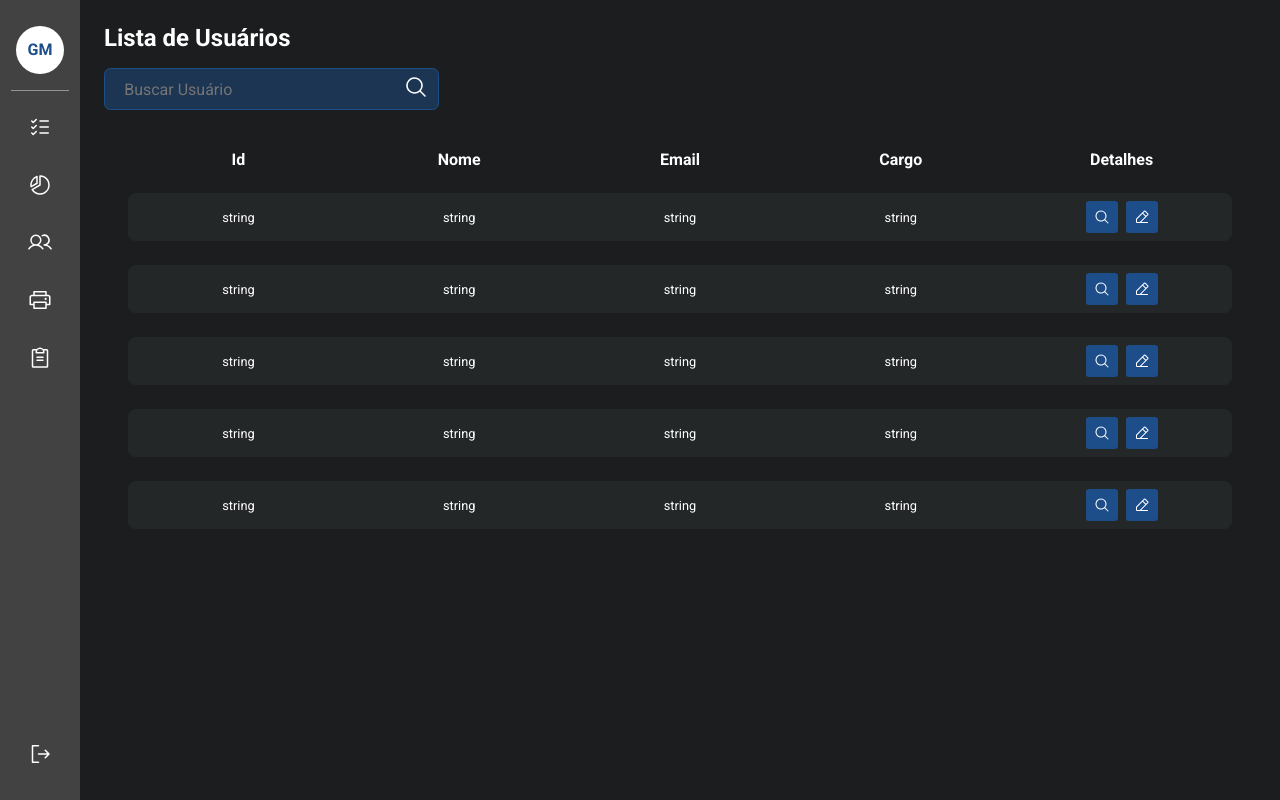
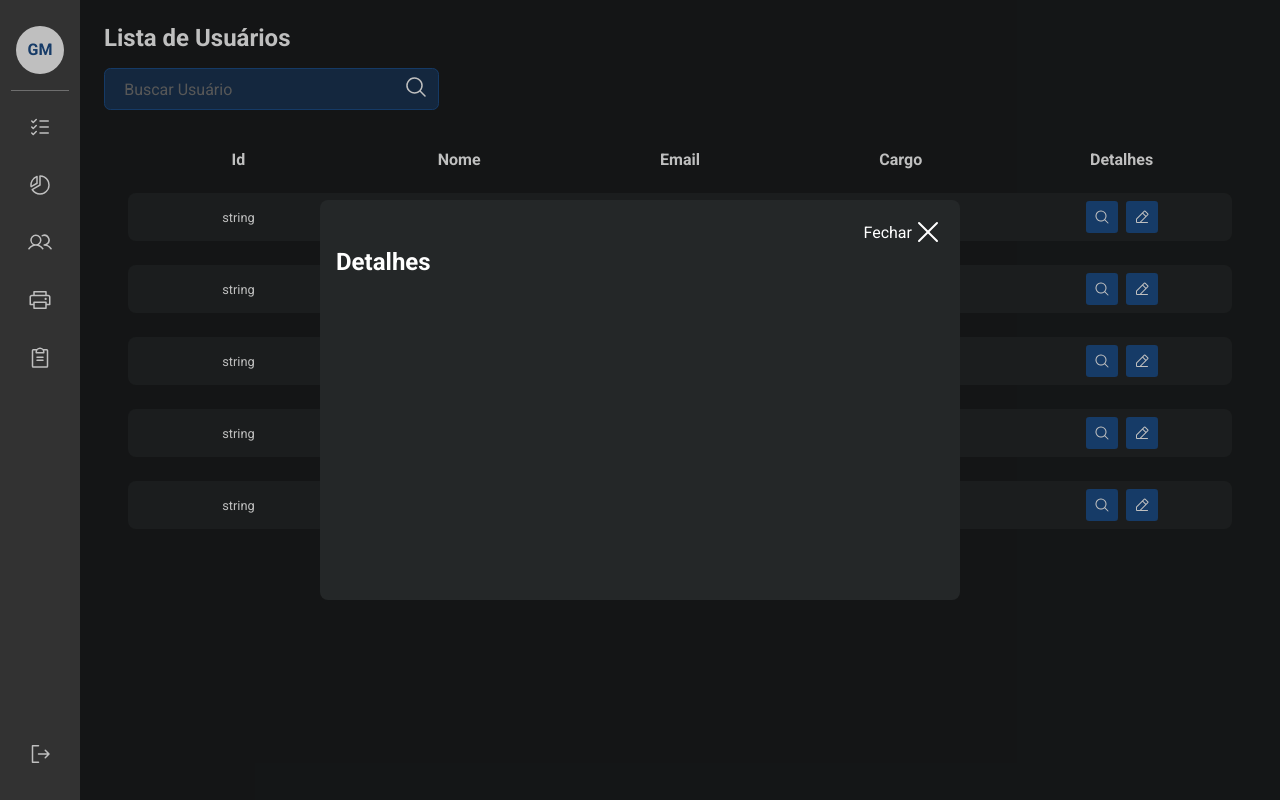
Before and after one commit to IFCE-Campus-Aracati/phfrontend, a React (Vite) app: page /admin/list_users in a window 1280 px wide. Both pictures are taken after a click on the button 1101 px from the left and 217 px from the top of the page. Built offline with nearby package versions, Linux system fonts and the light colour scheme.

Commit message:
feat: configurando modal

```diff
--- a/package.json
+++ b/package.json
@@ -11,6 +11,7 @@
   "dependencies": {
     "@phosphor-icons/react": "^2.0.5",
     "@radix-ui/react-avatar": "^1.0.2",
+    "@radix-ui/react-dialog": "^1.0.3",
     "@radix-ui/react-select": "^1.2.1",
     "classnames": "^2.3.2",
     "date-fns": "^2.29.3",
--- /dev/null
+++ b/src/components/Modal/DetailsUser/detailsUser.tsx
@@ -0,0 +1,44 @@
+import React from "react";
+
+import {
+  Root,
+  Trigger,
+  Portal,
+  Overlay,
+  Content,
+  Title,
+  Header,
+  ButtonClose,
+  TextButton,
+  Close,
+} from "../styles";
+
+interface DetailsUserProps {
+  children: React.ReactNode;
+  tilte: string;
+}
+
+import { X } from "@phosphor-icons/react";
+import { theme } from "../../../styles/theme";
+
+export function DetailsUser({ children, tilte }: DetailsUserProps) {
+  return (
+    <Root>
+      <Trigger>{children}</Trigger>
+      <Portal>
+        <Overlay />
+        <Content>
+          <Header>
+            <Close>
+              <ButtonClose>
+                <TextButton>Fechar</TextButton>
+                <X size={"2rem"} color={theme.colors.white} />
+              </ButtonClose>
+            </Close>
+          </Header>
+          <Title>{tilte}</Title>
+        </Content>
+      </Portal>
+    </Root>
+  );
+}
--- /dev/null
+++ b/src/components/Modal/index.tsx
@@ -0,0 +1,27 @@
+// import {
+//   Container
+// } from './styles';
+
+import { DetailsUser } from "./DetailsUser/detailsUser";
+
+interface ModalProps {
+  variant:
+    | "changePassword"
+    | "detailsAnonymous"
+    | "detailsPrint"
+    | "detailsPrinters"
+    | "detailsUser";
+  children: React.ReactNode;
+  title: string;
+}
+
+export function Modal({ variant, children, title }: ModalProps) {
+  switch (variant) {
+    case "changePassword":
+    case "detailsAnonymous":
+    case "detailsPrint":
+    case "detailsPrinters":
+    case "detailsUser":
+      return <DetailsUser tilte={title}>{children}</DetailsUser>;
+  }
+}
--- /dev/null
+++ b/src/components/Modal/styles.ts
@@ -0,0 +1,63 @@
+import styled from "styled-components";
+
+import * as Dialog from "@radix-ui/react-dialog";
+import { theme } from "../../styles/theme";
+
+export const Root = styled(Dialog.Root)``;
+
+export const Trigger = styled(Dialog.Trigger)`
+  border: none;
+  background-color: transparent;
+`;
+
+export const Portal = styled(Dialog.Portal)``;
+
+export const Overlay = styled(Dialog.Overlay)`
+  background-color: ${theme.colors.overlay};
+  position: fixed;
+  inset: 0;
+  animation: overlayShow 150ms cubic-bezier(0.16, 1, 0.3, 1);
+`;
+
+export const Content = styled(Dialog.Content)`
+  background-color: ${theme.colors.background.secondary};
+  height: 50vh;
+  width: 50vw;
+  position: fixed;
+  top: 50%;
+  left: 50%;
+  transform: translate(-50%, -50%);
+  border-radius: 0.5rem;
+  padding: 1rem;
+`;
+
+export const Title = styled(Dialog.Title)`
+  color: ${theme.colors.white};
+`;
+
+export const Description = styled(Dialog.Description)``;
+
+export const Header = styled.div`
+  line-height: 0;
+  display: flex;
+  justify-content: flex-end;
+  align-items: center;
+`;
+
+export const TextButton = styled.span`
+  font-size: 1rem;
+  color: ${theme.colors.white};
+`;
+
+export const ButtonClose = styled.button`
+  border: none;
+  background-color: transparent;
+  display: flex;
+  align-items: center;
+  justify-content: center;
+`;
+
+export const Close = styled(Dialog.Close)`
+  border: none;
+  background-color: transparent;
+`;
--- a/src/components/Table/UserTable.tsx
+++ b/src/components/Table/UserTable.tsx
@@ -17,6 +17,7 @@ import {
   PencilSimpleLine,
   Trash,
 } from "@phosphor-icons/react";
+import { Modal } from "../Modal";
 
 export interface UserTableDataProps {
   id: string;
@@ -62,9 +63,11 @@ export function UserTable({
                 <TableData>
                   <RowIcons>
                     {isView && (
-                      <ButtonIcon onClick={() => alert("FOI")}>
-                        <MagnifyingGlass size={"1rem"} color={"#FFF"} />
-                      </ButtonIcon>
+                      <Modal title="Detalhes" variant="detailsUser">
+                        <ButtonIcon>
+                          <MagnifyingGlass size={"1rem"} color={"#FFF"} />
+                        </ButtonIcon>
+                      </Modal>
                     )}
                     {isEdit && (
                       <ButtonIcon onClick={() => alert("FOI")}>
--- a/src/components/TextArea/styles.ts
+++ b/src/components/TextArea/styles.ts
@@ -2,19 +2,18 @@ import styled from "styled-components";
 
 export const Container = styled.div``;
 
- export const TextAreaContainer = styled.textarea`
+export const TextAreaContainer = styled.textarea`
   height: 9rem;
   max-width: 100%;
   width: 500px;
   resize: none;
   border: none;
   border-radius: 8px;
-  font-size: 0.875rem;
+  font-size: 0.8rem;
   padding: 0.875rem 0.5rem;
-
 
   &:focus {
     box-shadow: 0 0 0 0;
     outline: 0;
   }
- `;
+`;
--- a/src/styles/theme.ts
+++ b/src/styles/theme.ts
@@ -4,6 +4,7 @@ export const theme = {
       primary: "#1B1D1E",
       secondary: "#242728",
     },
+    overlay: "rgba(0,0,0,0.25)",
     blue: {
       dark: "#1B3553",
       light: "#1D4E89",
```
Also changed, not shown: src/components/Modal/changePassword/changePassword.tsx (added), src/components/Modal/detailsAnonymous/detailsAnonymous.tsx (added), src/components/Modal/detailsPrint/detailsPrint.tsx (added), src/components/Modal/detailsPrinters/detailsPrinters.tsx (added), 2 other files (tests, documents, lock files or other folders).
